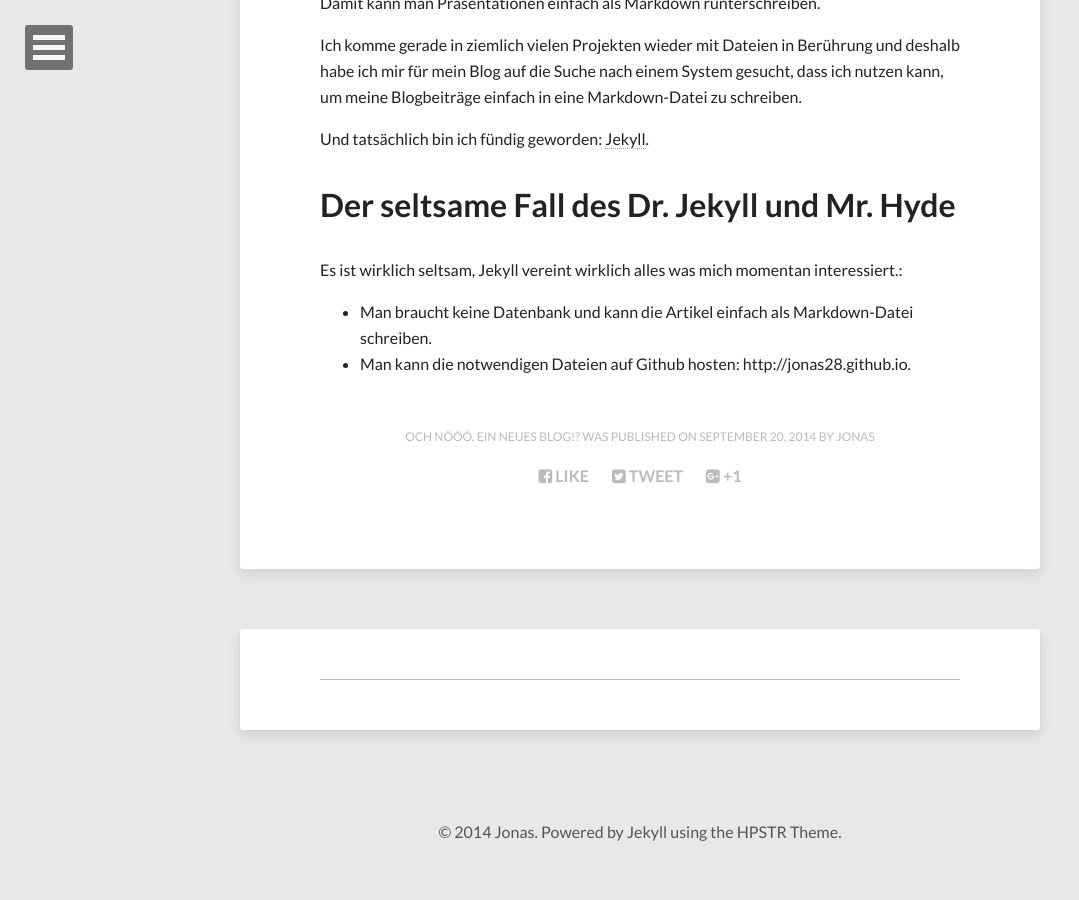
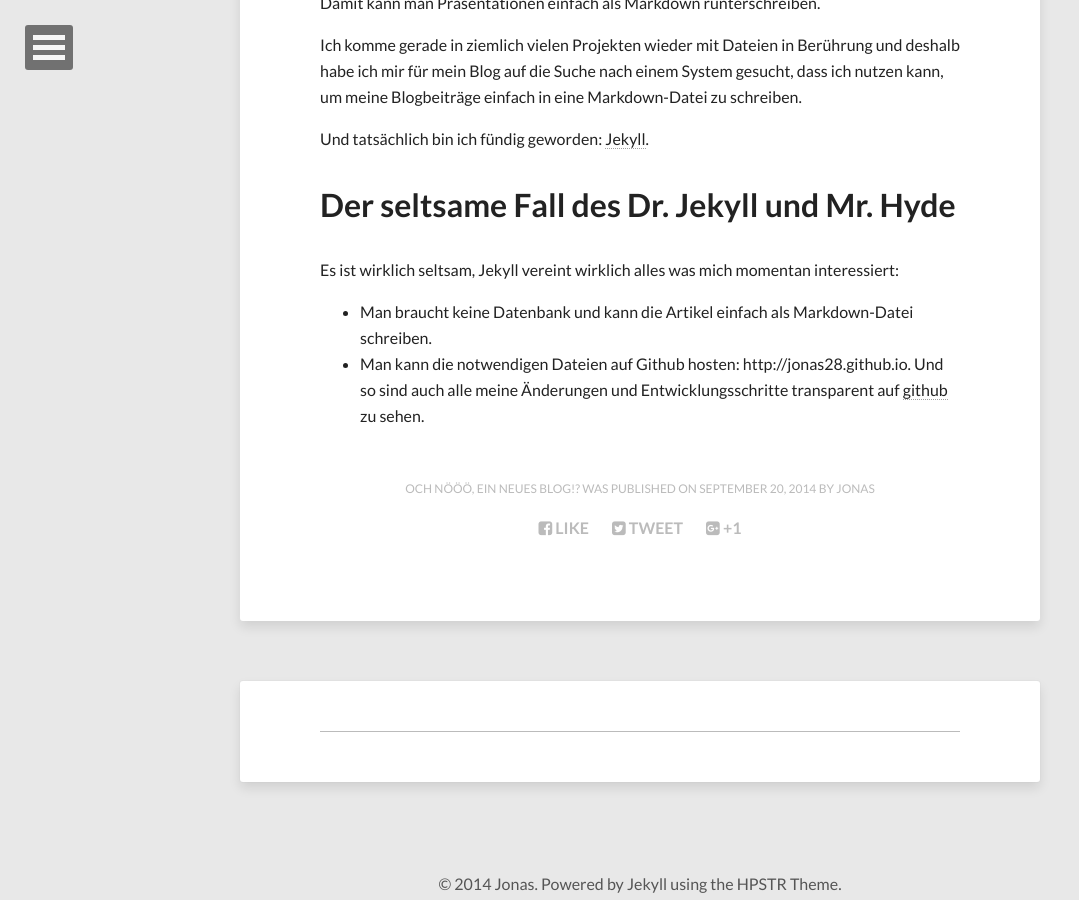
Before and after one commit to jonas28/jonas28.github.io, a Jekyll site: the page built from _posts/2014-09-20-erster-post.md, in a window 1280 px wide and 900 px high, scrolled down 1502 px. Shown: the whole window, without its empty margins (0-1079 px from the left). Built offline with Jekyll 4.4.1, drawn with Linux system fonts in a browser that asks for light colours; nearby versions of some CDN libraries; before the commit the page ends 2375 px from its top, so only the background shows below that.

Commit message:
Blogpost #1: Github Link hinzugefügt.

```diff
--- a/_posts/2014-09-20-erster-post.md
+++ b/_posts/2014-09-20-erster-post.md
@@ -33,6 +33,7 @@ Und tatsächlich bin ich fündig geworden: [Jekyll](http://jekyllrb.com/).
 
 
 # Der seltsame Fall des Dr. Jekyll und Mr. Hyde
-Es ist wirklich seltsam, Jekyll vereint wirklich alles was mich momentan interessiert.:
+Es ist wirklich seltsam, Jekyll vereint wirklich alles was mich momentan interessiert:
+
 - Man braucht keine Datenbank und kann die Artikel einfach als Markdown-Datei schreiben.
-- Man kann die notwendigen Dateien auf Github hosten: http://jonas28.github.io.
+- Man kann die notwendigen Dateien auf Github hosten: http://jonas28.github.io. Und so sind auch alle meine Änderungen und Entwicklungsschritte transparent auf [github](https://github.com/jonas28/jonas28.github.io/commits/master) zu sehen.
```
